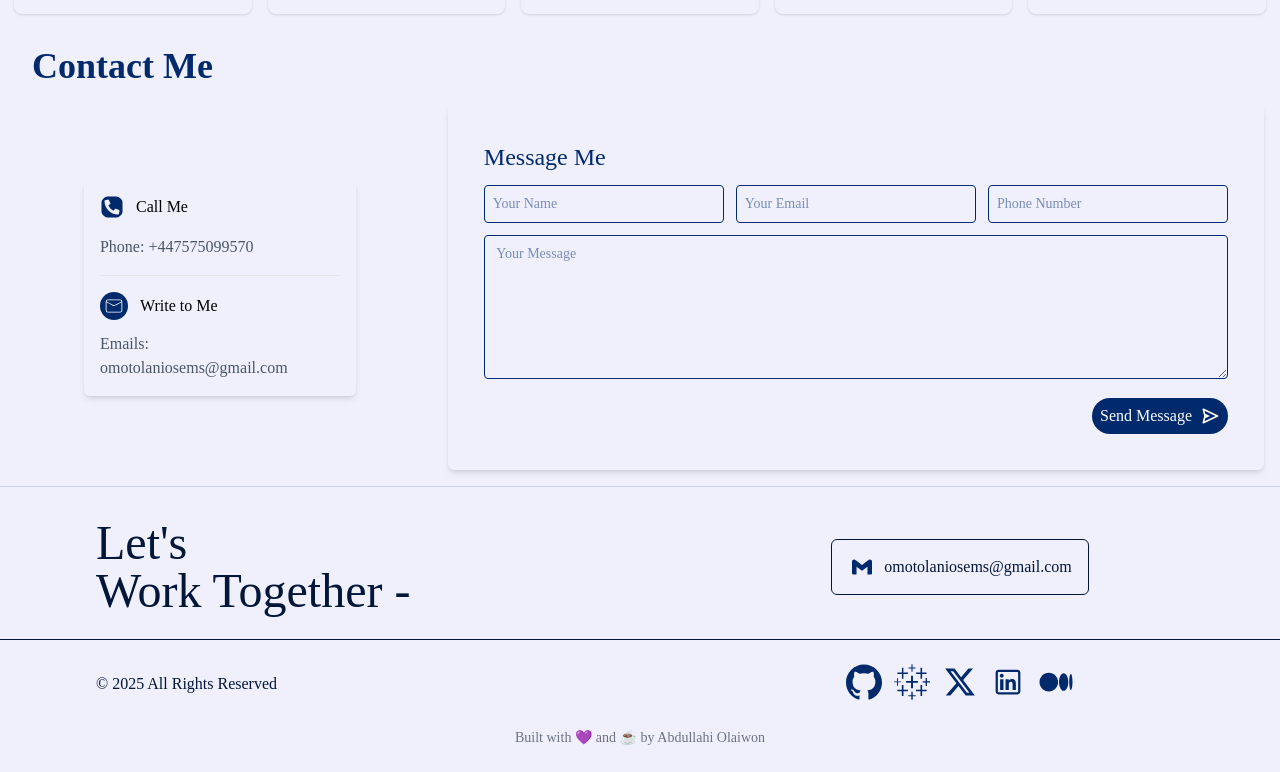
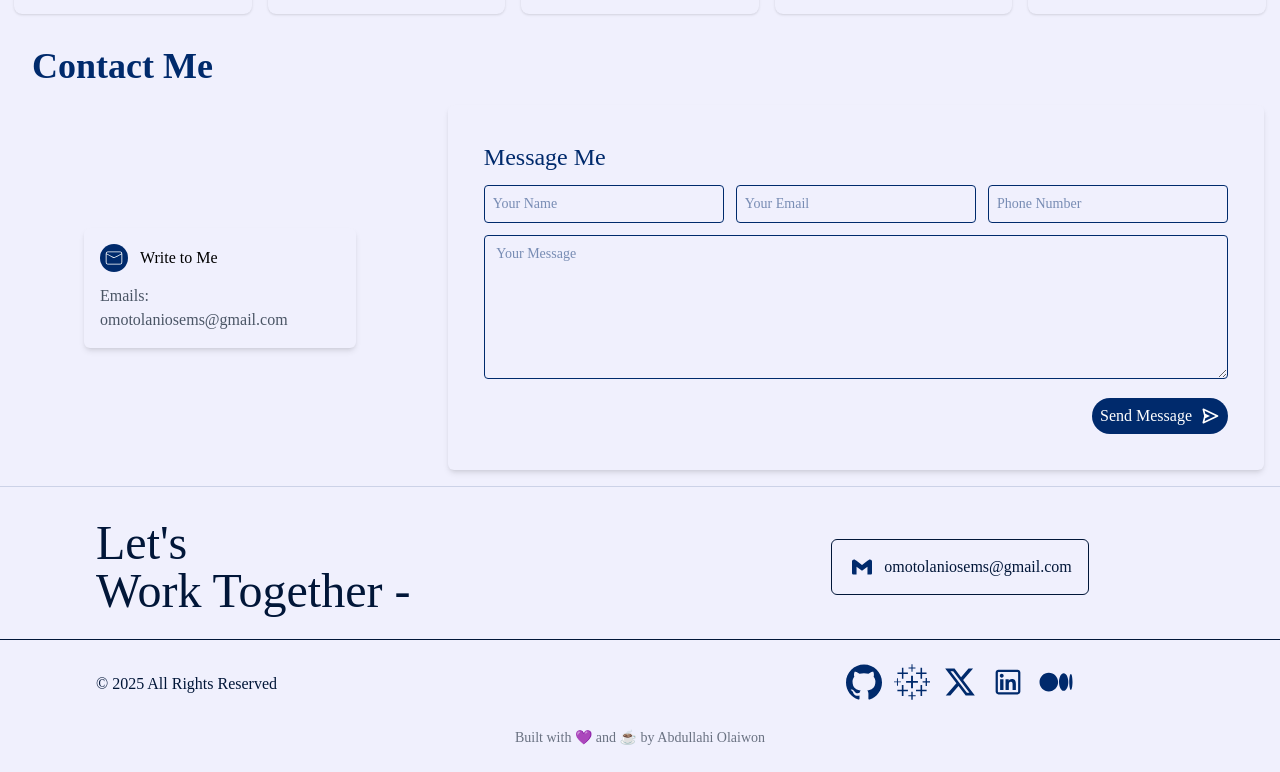
Before and after one commit to OlaiwonAbdullahi/omotolani-portfolio, a React (Vite) app: page / in a window 1280 px wide. Shown: the part 1941-2713 px from the top of the page. Built offline with nearby package versions, Linux system fonts and the light colour scheme; a web font is replaced by a local one.

Commit message:
refactor: Remove Call Us section from Contact component; streamline layout and focus on email communication

```diff
--- a/src/components/contact.jsx
+++ b/src/components/contact.jsx
@@ -25,26 +25,6 @@ const Contact = () => {
         {/* Contact Info */}
         <div className="basis-1/3 flex flex-col justify-center items-center">
           <div className="flex flex-col gap-4 rounded-md shadow-md p-4 w-full lg:w-2/3 bg-white">
-            {/* Call Us Section */}
-            <div
-              className="flex items-center font-medium gap-3"
-              data-aos="fade-right"
-            >
-              <FaPhoneSquareAlt className="rounded-full text-primary h-6 w-6" />
-              <span>Call Me</span>
-            </div>
-            <div
-              className="flex flex-col gap-1 text-gray-600"
-              data-aos="fade-right"
-            >
-              <span>
-                Phone: <a href="tel:++447575099570">+447575099570</a>
-              </span>
-            </div>
-
-            <hr className="border-t border-gray-200" />
-
-            {/* Write to Us Section */}
             <div className="flex flex-col gap-3">
               <div
                 className="flex items-center gap-3 font-medium"
```
